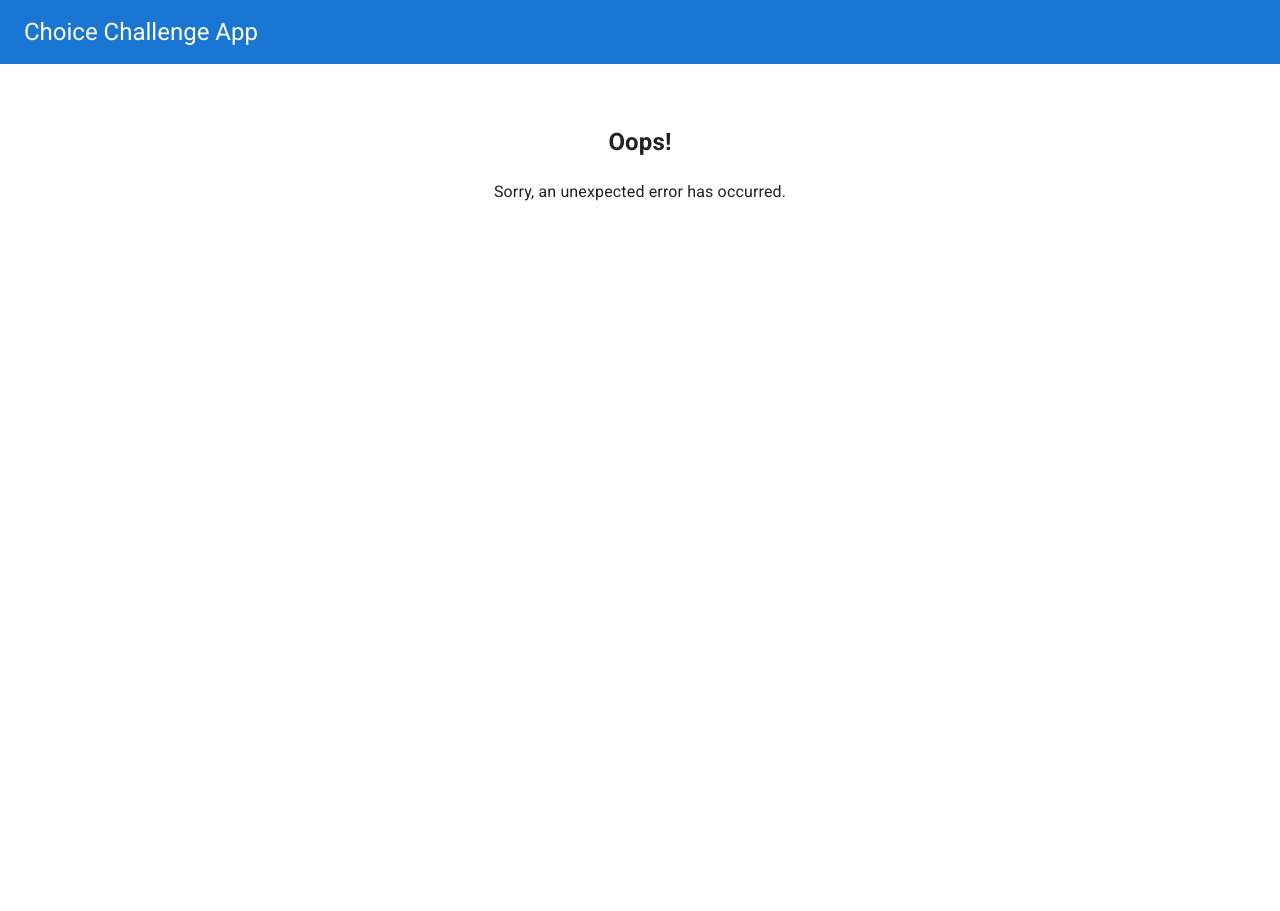
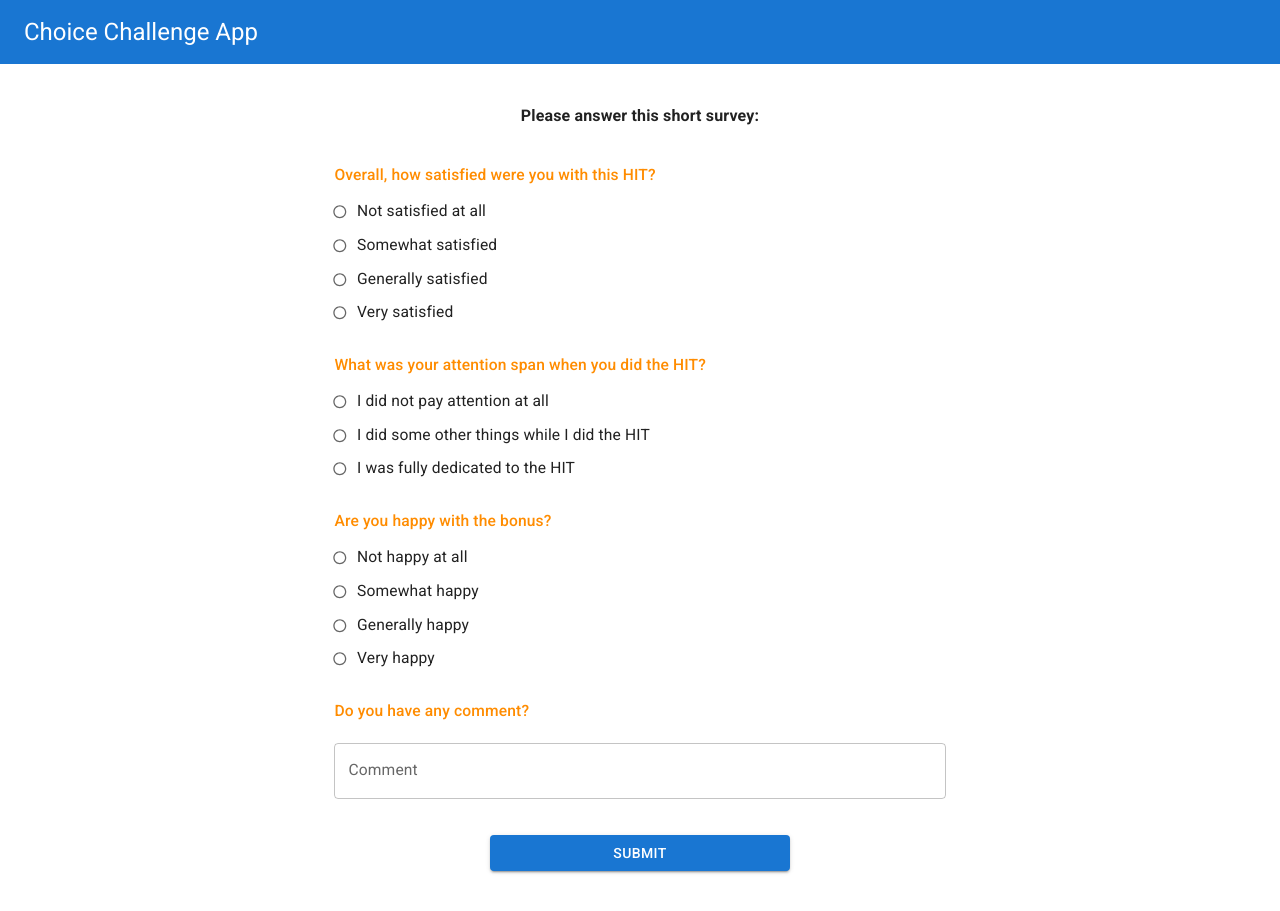
Before and after one commit to MatanAv/auction-challenge-app, a React (Vite) app in the folder client/: page /user/survey in a window 1280 px wide. Before the commit the page ends 800 px from the top, so only its background shows below. Built offline with nearby package versions, Linux system fonts and the light colour scheme.

Commit message:
Update NavigationBar, survey constants, main, Home, Instructions, styles, Error, and RadioGroupField components

```diff
--- /dev/null
+++ b/client/src/components/Form/RadioGroupField.tsx
@@ -0,0 +1,26 @@
+import Radio from '@mui/material/Radio';
+import RadioGroup from '@mui/material/RadioGroup';
+import FormControl from '@mui/material/FormControl';
+import FormControlLabel from '@mui/material/FormControlLabel';
+
+interface RadioGroupFieldProps {
+  label: string;
+  options: string[];
+  setValue: (value: string) => void;
+}
+
+export default function RadioGroupField({ label, options, setValue }: RadioGroupFieldProps) {
+  const labelId = `radio-buttons-group-${label}`;
+
+  const handleOnChange = (event: React.ChangeEvent<HTMLInputElement>) => setValue(event.target.value);
+
+  return (
+    <FormControl>
+      <RadioGroup aria-labelledby={labelId} defaultValue='' name='radio-buttons-group' onChange={handleOnChange}>
+        {options.map((option) => (
+          <FormControlLabel key={option} value={option} control={<Radio />} label={option} />
+        ))}
+      </RadioGroup>
+    </FormControl>
+  );
+}
--- a/client/src/components/Form/SelectField.tsx
+++ b/client/src/components/Form/SelectField.tsx
@@ -1,27 +1,23 @@
-import Select from '@mui/material/Select';
 import MenuItem from '@mui/material/MenuItem';
 import InputLabel from '@mui/material/InputLabel';
 import FormControl from '@mui/material/FormControl';
+import Select, { SelectChangeEvent } from '@mui/material/Select';
 
 interface SelectFieldProps {
   label: string;
   options: string[];
-  handleSelect: (value: string) => void;
+  setValue: (value: string) => void;
 }
 
-export default function SelectField({ label, options, handleSelect }: SelectFieldProps) {
+export default function SelectField({ label, options, setValue }: SelectFieldProps) {
   const labelId = `select-label-${label.toLowerCase()}`;
+
+  const handleSelect = (event: SelectChangeEvent<string>) => setValue(event.target.value);
 
   return (
     <FormControl>
       <InputLabel id={labelId}>{label}</InputLabel>
-      <Select
-        sx={{ textAlign: 'left' }}
-        defaultValue=''
-        labelId={labelId}
-        label={label}
-        onChange={(e) => handleSelect(e.target.value as string)}
-      >
+      <Select sx={{ textAlign: 'left' }} defaultValue='' labelId={labelId} label={label} onChange={handleSelect}>
         {options.map((option) => (
           <MenuItem key={option} value={option}>
             {option}
--- a/client/src/components/NavigationBar.tsx
+++ b/client/src/components/NavigationBar.tsx
@@ -11,6 +11,8 @@ interface NavigationBarProps {
 export default function NavigationBar({ currentPage, totalPages, setPage, additionalButtons }: NavigationBarProps) {
   const isPreviousDisabled = currentPage === 1;
   const isNextDisabled = currentPage === totalPages;
+
+  console.log(additionalButtons); // TODO: handle additionalButtons
 
   return (
     <Box display='flex' justifyContent='space-between' my={5}>
--- /dev/null
+++ b/client/src/constants/survey.ts
@@ -0,0 +1,21 @@
+import { Q1Answers, Q2Answers, Q3Answers } from '@/enums/survey';
+
+const surveyQuestions = [
+  {
+    id: 'q1',
+    title: 'Overall, how satisfied were you with this HIT?',
+    options: Object.values(Q1Answers)
+  },
+  {
+    id: 'q2',
+    title: 'What was your attention span when you did the HIT?',
+    options: Object.values(Q2Answers)
+  },
+  {
+    id: 'q3',
+    title: 'Are you happy with the bonus?',
+    options: Object.values(Q3Answers)
+  }
+];
+
+export { surveyQuestions };
--- a/client/src/pages/Error.tsx
+++ b/client/src/pages/Error.tsx
@@ -1,14 +1,26 @@
 import { useRouteError } from 'react-router-dom';
 
+import Box from '@mui/material/Box';
+import Typography from '@mui/material/Typography';
+
+import { listBoxStyle } from '@/styles';
+
+type Error = {
+  status: string;
+  statusText: string;
+};
+
 export default function ErrorPage() {
-  const error = useRouteError();
+  const error = useRouteError() as Error;
   console.error(error);
 
   return (
-    <div id='error-page'>
-      <h1>Oops!</h1>
-      <p>Sorry, an unexpected error has occurred.</p>
-      <p>{/* <i>{error && (error.statusText || error.message)}</i> */}</p>
-    </div>
+    <Box sx={{ ...listBoxStyle, gap: 2 }}>
+      <Typography variant='h4'>Oops!</Typography>
+      <Typography variant='subtitle1'>Sorry, an unexpected error has occurred.</Typography>
+      <Typography variant='overline' component='i'>
+        {error.status ? `${error.status} ${error.statusText}` : 'Unknown Error'}
+      </Typography>
+    </Box>
   );
 }
--- a/client/src/pages/Home.tsx
+++ b/client/src/pages/Home.tsx
@@ -7,6 +7,8 @@ import Box from '@mui/material/Box';
 import Button from '@mui/material/Button';
 import TextField from '@mui/material/TextField';
 import Typography from '@mui/material/Typography';
+
+import { listBoxStyle } from '@/styles';
 
 const UserRegister = () => {
   const navigate = useNavigate();
@@ -44,7 +46,7 @@ const UserRegister = () => {
 
 export default function Home() {
   return (
-    <Box display='flex' flexDirection='column' gap={3}>
+    <Box sx={listBoxStyle}>
       <Typography variant='h5'>Welcome!</Typography>
       <Typography variant='body1'>In order to start the challenge, please enter your Worker ID:</Typography>
       <UserRegister />
--- a/client/src/pages/Instructions.tsx
+++ b/client/src/pages/Instructions.tsx
@@ -4,6 +4,8 @@ import { getSlideUrlById } from '@/utils/images';
 import Box from '@mui/material/Box';
 import Typography from '@mui/material/Typography';
 import NavigationBar from '@/components/NavigationBar';
+
+import { listBoxStyle } from '@/styles';
 
 const MAX_SLIDES = 20;
 
@@ -16,7 +18,7 @@ export default function Instructions() {
   const [slideId, setSlideId] = useState(1);
 
   return (
-    <Box>
+    <Box sx={listBoxStyle}>
       <Typography mb={1} align='left' variant='h5'>{`${slideId} / ${MAX_SLIDES}`}</Typography>
       <img style={imgStyle} src={getSlideUrlById(slideId)} />
       <NavigationBar currentPage={slideId} totalPages={MAX_SLIDES} setPage={setSlideId} />
--- /dev/null
+++ b/client/src/pages/Survey.tsx
@@ -0,0 +1,87 @@
+import { useState } from 'react';
+import { submitSurvey } from '@/services/api/survey';
+import { SurveyAnswers } from '@/interfaces/survey';
+import { surveyQuestions } from '@/constants/survey';
+
+import Box from '@mui/material/Box';
+import Button from '@mui/material/Button';
+import TextField from '@mui/material/TextField';
+import Typography from '@mui/material/Typography';
+import RadioGroupField from '@/components/Form/RadioGroupField';
+
+import { formStyle } from '@/styles';
+
+const surveyBoxStyle = {
+  display: 'flex',
+  flexDirection: 'column',
+  alignItems: 'flex-start',
+  width: '100%',
+  gap: 3,
+  p: 2,
+  '& *': {
+    fontSize: '0.975rem !important'
+  }
+};
+
+export default function Survey() {
+  const [q1, setQ1] = useState('');
+  const [q2, setQ2] = useState('');
+  const [q3, setQ3] = useState('');
+  const [comment, setComment] = useState('');
+
+  const handleSubmit = async () => {
+    try {
+      const userSurvey = {
+        q1,
+        q2,
+        q3,
+        comment
+      };
+
+      console.log(userSurvey);
+
+      await submitSurvey(userSurvey as SurveyAnswers);
+    } catch (error) {
+      // TODO: handle error
+      console.error(error);
+    }
+  };
+
+  return (
+    <Box
+      sx={{ ...formStyle, gap: 2.5, width: '60%', textAlign: 'left' }}
+      component='form'
+      noValidate
+      autoComplete='off'
+    >
+      <Typography variant='body1' fontWeight={600}>
+        Please answer this short survey:
+      </Typography>
+
+      <Box sx={surveyBoxStyle}>
+        {surveyQuestions.map((question) => {
+          const setFunction = question.id === 'q1' ? setQ1 : question.id === 'q2' ? setQ2 : setQ3;
+          return (
+            <Box key={question.id}>
+              <Typography variant='body1' color='darkorange' fontWeight={500} mb={1}>
+                {question.title}
+              </Typography>
+              <RadioGroupField label={question.id} options={question.options} setValue={setFunction} />
+            </Box>
+          );
+        })}
+
+        <Box sx={{ width: '100%' }}>
+          <Typography variant='body1' color='darkorange' fontWeight={500} mb={2.5}>
+            Do you have any comment?
+          </Typography>
+          <TextField label='Comment' fullWidth defaultValue='' onChange={(e) => setComment(e.target.value)} />
+        </Box>
+      </Box>
+
+      <Button sx={{ width: 300 }} variant='contained' color='primary' onClick={handleSubmit}>
+        Submit
+      </Button>
+    </Box>
+  );
+}
--- a/client/src/pages/UserInfo.tsx
+++ b/client/src/pages/UserInfo.tsx
@@ -12,6 +12,13 @@ import { getCountriesList } from '@/utils/countries';
 import { Educations, Genders } from '@/enums/users';
 import { UserInfo as IUserInfo } from '@/interfaces/user';
 
+import { formStyle } from '@/styles';
+
+const userFormStyle = {
+  ...formStyle,
+  '& > *': { width: 350 }
+};
+
 export default function UserInfo() {
   const navigate = useNavigate();
 
@@ -23,7 +30,7 @@ export default function UserInfo() {
   const isSubmitDisabled = age < 1 || !gender || !education || !nationality;
 
   const memoizedCountriesField = useMemo(
-    () => <SelectField label='Nationality' options={getCountriesList()} handleSelect={setNationality} />,
+    () => <SelectField label='Nationality' options={getCountriesList()} setValue={setNationality} />,
     []
   );
 
@@ -36,31 +43,23 @@ export default function UserInfo() {
         nationality
       };
 
-      console.log(userInfo);
-
       await submitUserInfo(userInfo as IUserInfo);
 
       navigate('/test');
     } catch (error) {
+      // TODO: handle error
       console.error(error);
     }
   };
 
   return (
-    <Box
-      display='flex'
-      flexDirection='column'
-      alignItems='center'
-      gap={5}
-      component='form'
-      noValidate
-      autoComplete='off'
-      sx={{ '& > *': { width: 350 } }}
-    >
-      <Typography variant='body1'>Please provide the following information before starting the test:</Typography>
+    <Box sx={userFormStyle} component='form' noValidate autoComplete='off'>
+      <Typography variant='body1' fontWeight={600}>
+        Please provide the following information before starting the test:
+      </Typography>
       <TextField label='Age' type='number' error={age < 0} onChange={(e) => setAge(Number(e.target.value))} />
-      <SelectField label='Gender' options={Object.values(Genders)} handleSelect={setGender} />
-      <SelectField label='Education' options={Object.values(Educations)} handleSelect={setEducation} />
+      <SelectField label='Gender' options={Object.values(Genders)} setValue={setGender} />
+      <SelectField label='Education' options={Object.values(Educations)} setValue={setEducation} />
       {memoizedCountriesField}
       <Button
         variant='contained'
--- a/client/src/styles/index.ts
+++ b/client/src/styles/index.ts
@@ -1,7 +1,17 @@
 const pageStyle = {
+  display: 'flex',
+  flexDirection: 'column',
+  alignItems: 'center',
   textAlign: 'center',
   width: '100%',
   p: 5
+};
+
+const formStyle = {
+  display: 'flex',
+  flexDirection: 'column',
+  alignItems: 'center',
+  gap: 5
 };
 
 const listBoxStyle = {
@@ -10,21 +20,4 @@ const listBoxStyle = {
   gap: 3
 };
 
-const listStyle = {
-  p: 0,
-  width: '100%',
-  borderRadius: 2,
-  border: '1px solid',
-  borderColor: 'divider',
-  backgroundColor: 'background.paper',
-  display: 'flex',
-  flexDirection: { xs: 'column', sm: 'row' }
-};
-
-const listItemStyle = { justifyContent: 'center' };
-
-const buttonStyle = { minWidth: 30 };
-
-const pageButtonStyle = { minWidth: 40, borderRadius: 8 };
-
-export { pageStyle, listBoxStyle, listStyle, listItemStyle, buttonStyle, pageButtonStyle };
+export { pageStyle, formStyle, listBoxStyle };
```
Also changed, not shown: client/src/main.tsx (+7 -0 lines).
